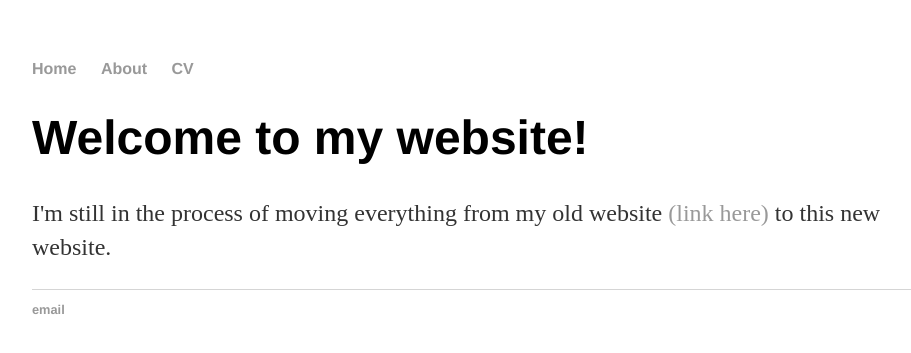
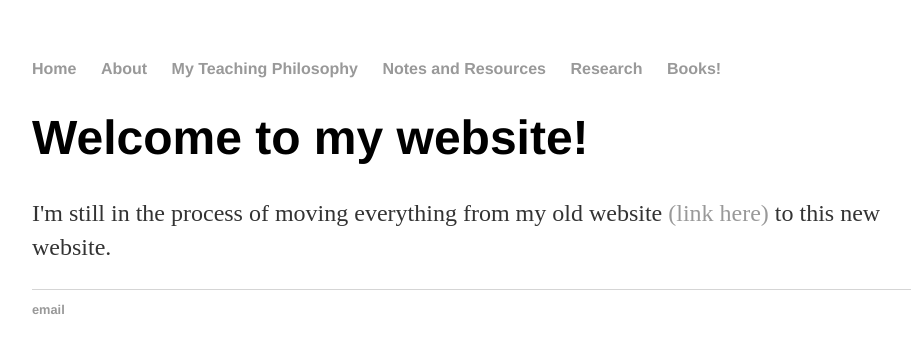
Before and after one commit to jhknakao/jhknakao.github.io, a Jekyll site: the page built from index.html, in a window 1280 px wide. Shown: the top 353 px of the page, without its empty margins (160-1071 px from the left). Built offline with Jekyll 4.4.1, drawn with Linux system fonts in a browser that asks for light colours.

Commit message:
Update default.html

```diff
--- a/_layouts/default.html
+++ b/_layouts/default.html
@@ -10,7 +10,10 @@
 	    		<ul>
 	        		<li><a href="/">Home</a></li>
 		        	<li><a href="/about">About</a></li>
-	        		<li><a href="/cv">CV</a></li>
+	        		<li><a href="/teaching">My Teaching Philosophy</a></li>
+				<li><a href="/notes">Notes and Resources</a></li>
+				<li><a href="/research">Research</a></li>
+				<li><a href="/books">Books!</a></li>
 	    		</ul>
 			</nav>
 			<div class="container">
```
